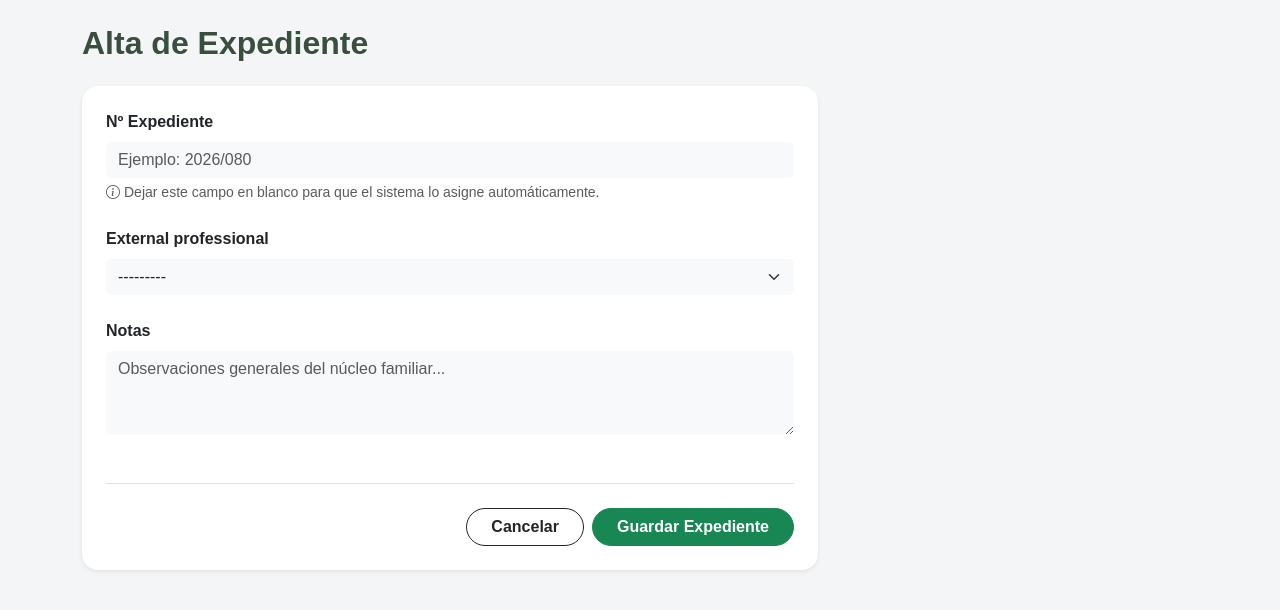
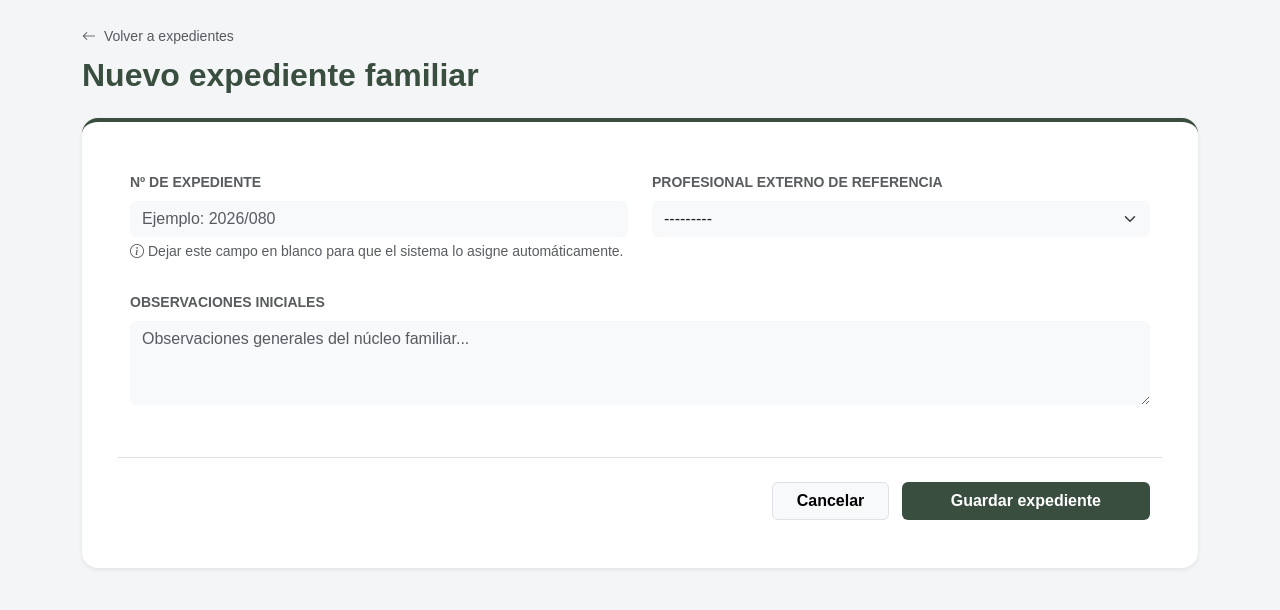
Before and after one commit to GuadalupeGFigueroa/redactua, a Django app: page /expedientes/nuevo/ in a window 1280 px wide. Shown: the part 56-666 px from the top of the page. Run offline with Django 5.2, Linux system fonts and the light colour scheme; the visitor is signed in with stand-in values (Sample User, id 1); data that the repository does not hold is empty.

Commit message:
fix: Corrección de RBAC en menú y consolidación de formularios de alta de usuarios.

```diff
--- a/core/forms.py
+++ b/core/forms.py
@@ -33,7 +33,7 @@ class BeneficiaryForm(forms.ModelForm):
 
         widgets = {
             'is_tutor': forms.CheckboxInput(attrs={'class': 'form-check-input', 'role': 'switch'}),
-            'family_role': forms.TextInput(attrs={'class': 'form-select bg-light', 'placeholder': 'Ejemplo: Padre, Madre, Abuela, etc.'}),
+            'family_role': forms.TextInput(attrs={'class': 'form-control bg-light', 'placeholder': 'Ejemplo: Padre, Madre, Abuela, etc.'}),
             'first_name': forms.TextInput(attrs={'class': 'form-control bg-light'}),
             'last_name1': forms.TextInput(attrs={'class': 'form-control bg-light'}),
             'last_name2': forms.TextInput(attrs={'class': 'form-control bg-light'}),
--- a/templates/base.html
+++ b/templates/base.html
@@ -62,7 +62,7 @@
                     </a>
                 </li>
 
-                {% if perms.core.view.family_case %}
+                {% if perms.core.view_familycase %}
                 <li class="nav-item mb-2">
                     <a class="nav-link text-dark" href="{% url 'family_case_list' %}">
                         <i class="bi bi-folder2-open me-2 text-redactua-primary"></i> Expedientes
@@ -70,7 +70,7 @@
                 </li>
                 {% endif %}
 
-                {% if perms.core.view.beneficiary %}
+                {% if perms.core.view_beneficiary %}
                 <li class="nav-item mb-2">
                     <a class="nav-link text-dark" href="{% url 'beneficiary_list' %}">
                         <i class="bi bi-people me-2 text-redactua-primary"></i> Usuarios
--- a/templates/family_case_detail.html
+++ b/templates/family_case_detail.html
@@ -32,7 +32,7 @@
     </div>
 </div>
 
-<h4 class="text-redactua-primary fw-bold mb-3 mt-5">Miembros de la Unidad Familiar</h4>
+<h4 class="text-redactua-primary fw-bold mb-3 mt-5">Miembros de la unidad familiar</h4>
 
 <div class="row g-4">
     {% for member in members %}
--- a/templates/family_case_form.html
+++ b/templates/family_case_form.html
@@ -1,46 +1,47 @@
 {% extends 'base.html' %}
-{% load static %}
 
 {% block content %}
-<div class="d-flex justify-content-between align-items-center mb-4">
-    <h2 class="text-redactua-primary fw-bold mb-0">Alta de Expediente</h2>
+<div class="mb-4">
+    <a href="{% url 'family_case_list' %}" class="text-decoration-none text-muted small">
+        <i class="bi bi-arrow-left me-1"></i> Volver a expedientes
+    </a>
+    <h2 class="text-redactua-primary fw-bold mb-0 mt-2">Nuevo expediente familiar</h2>
 </div>
 
-<div class="row">
-    <div class="col-12 col-lg-8">
-        <div class="card shadow-sm border-0 bg-white rounded-4">
-            <div class="card-body p-4">
+<div class="card shadow-sm border-0 rounded-4" style="border-top: 4px solid #3A4E40 !important;">
+    <div class="card-body p-4 p-md-5">
+        <form method="POST">
+            {% csrf_token %}
+            <div class="row g-4">
 
-                <form method="POST">
-                    {% csrf_token %}
+                <div class="col-md-6">
+                    <label for="{{ form.file_number.id_for_label }}" class="form-label fw-bold small text-muted text-uppercase">Nº de expediente</label>
+                    {{ form.file_number }}
+                    {% if form.file_number.help_text %}
+                        <div class="form-text small"><i class="bi bi-info-circle me-1"></i>{{ form.file_number.help_text }}</div>
+                    {% endif %}
+                    <div class="text-danger small mt-1">{{ form.file_number.errors }}</div>
+                </div>
 
-                    {% for field in form %}
-                        <div class="mb-4">
-                            <label class="fw-bold mb-2 text-dark">{{ field.label }}</label>
-                            {{ field }}
+                <div class="col-md-6">
+                    <label for="{{ form.external_professional.id_for_label }}" class="form-label fw-bold small text-muted text-uppercase">Profesional externo de referencia</label>
+                    {{ form.external_professional }}
+                    <div class="text-danger small mt-1">{{ form.external_professional.errors }}</div>
+                </div>
 
-                            {% if field.help_text %}
-                                <div class="form-text small text-muted mt-1">
-                                    <i class="bi bi-info-circle me-1"></i>{{ field.help_text }}
-                                </div>
-                            {% endif %}
+                <div class="col-12">
+                    <label for="{{ form.notes.id_for_label }}" class="form-label fw-bold small text-muted text-uppercase">Observaciones iniciales</label>
+                    {{ form.notes }}
+                    <div class="text-danger small mt-1">{{ form.notes.errors }}</div>
+                </div>
 
-                            {% for error in field.errors %}
-                                <div class="text-danger small mt-1 fw-bold">{{ error }}</div>
-                            {% endfor %}
-                        </div>
-                    {% endfor %}
-
-                    <div class="d-flex justify-content-end gap-2 mt-5 border-top pt-4">
-                        <a href="{% url 'family_case_list' %}" class="btn btn-outline-dark rounded-pill px-4 fw-semibold">Cancelar</a>
-                        <button type="submit" class="btn btn-success rounded-pill px-4 fw-semibold text-white">
-                            Guardar Expediente
-                        </button>
-                    </div>
-                </form>
+                <div class="col-12 mt-5 text-end border-top pt-4">
+                    <a href="{% url 'family_case_list' %}" class="btn btn-light border me-2 fw-semibold px-4">Cancelar</a>
+                    <button type="submit" class="btn text-white fw-semibold px-5" style="background-color: #3A4E40;">Guardar expediente</button>
+                </div>
 
             </div>
-        </div>
+        </form>
     </div>
 </div>
 {% endblock %}
```
Also changed, not shown: templates/beneficiary_form.html (+123 -56 lines).
